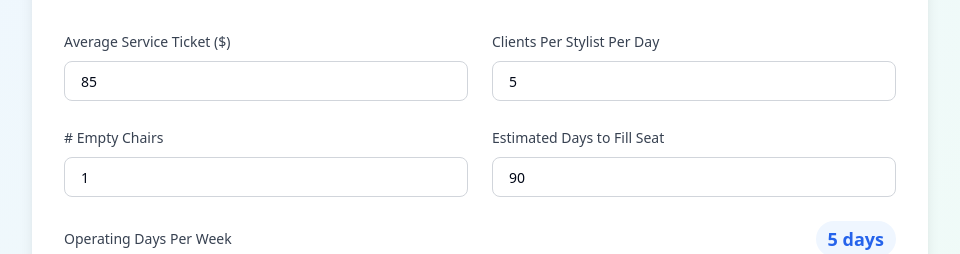
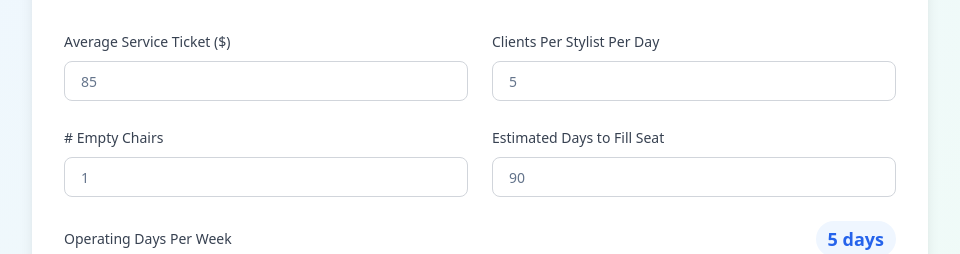
Before and after one commit to joncaldwell90/chair-loss-calculator-roi, a React (Vite) app: page / in a window 1280 px wide. Shown: the part 231-485 px from the top of the page, without its empty margins (160-1120 px from the left). Built offline with nearby package versions, Linux system fonts and the light colour scheme.

Commit message:
feat: Implement placeholder text and field highlighting
Show default input values as grey placeholder text. Highlight user-edited input fields in blue for better UX.

```diff
--- a/src/components/Calculator.tsx
+++ b/src/components/Calculator.tsx
@@ -6,11 +6,14 @@ import ResultsDisplay from "./ResultsDisplay";
 import { Card } from "@/components/ui/card";
 
 const Calculator = () => {
-  const [avgTicket, setAvgTicket] = useState(85);
-  const [clientsPerDay, setClientsPerDay] = useState(5);
-  const [emptyChairs, setEmptyChairs] = useState(1);
+  const [avgTicket, setAvgTicket] = useState(0);
+  const [clientsPerDay, setClientsPerDay] = useState(0);
+  const [emptyChairs, setEmptyChairs] = useState(0);
   const [daysOpen, setDaysOpen] = useState(5);
-  const [daysToFill, setDaysToFill] = useState(90);
+  const [daysToFill, setDaysToFill] = useState(0);
+
+  // Track which fields have been edited
+  const [editedFields, setEditedFields] = useState<Set<string>>(new Set());
 
   // Calculations
   const [weeklyRevPerChair, setWeeklyRevPerChair] = useState(0);
@@ -20,10 +23,16 @@ const Calculator = () => {
   const [yearlyLoss, setYearlyLoss] = useState(0);
 
   useEffect(() => {
+    // Use default values for calculation if field is empty
+    const effectiveAvgTicket = avgTicket || 85;
+    const effectiveClientsPerDay = clientsPerDay || 5;
+    const effectiveEmptyChairs = emptyChairs || 1;
+    const effectiveDaysToFill = daysToFill || 90;
+
     // Real-time calculations
-    const weeklyRev = avgTicket * clientsPerDay * daysOpen;
-    const lostRev = weeklyRev * emptyChairs;
-    const cumLoss = lostRev * (daysToFill / 7);
+    const weeklyRev = effectiveAvgTicket * effectiveClientsPerDay * daysOpen;
+    const lostRev = weeklyRev * effectiveEmptyChairs;
+    const cumLoss = lostRev * (effectiveDaysToFill / 7);
     const monthlyLossCalc = lostRev * 4.33; // Average weeks per month
     const yearlyLossCalc = lostRev * 52; // 52 weeks per year
 
@@ -35,19 +44,22 @@ const Calculator = () => {
   }, [avgTicket, clientsPerDay, emptyChairs, daysOpen, daysToFill]);
 
   const handleInputChange = (field: string, value: number) => {
+    // Mark field as edited
+    setEditedFields(prev => new Set(prev).add(field));
+
     // Validation
     switch (field) {
       case 'avgTicket':
-        if (value > 0) setAvgTicket(value);
+        if (value >= 0) setAvgTicket(value);
         break;
       case 'clientsPerDay':
-        if (value > 0) setClientsPerDay(value);
+        if (value >= 0) setClientsPerDay(value);
         break;
       case 'emptyChairs':
-        if (value >= 1 && Number.isInteger(value)) setEmptyChairs(value);
+        if (value >= 0 && Number.isInteger(value)) setEmptyChairs(value);
         break;
       case 'daysToFill':
-        if (value >= 1) setDaysToFill(value);
+        if (value >= 0) setDaysToFill(value);
         break;
     }
   };
@@ -67,6 +79,7 @@ const Calculator = () => {
             value={avgTicket}
             onChange={(value) => handleInputChange('avgTicket', value)}
             placeholder="85"
+            isEdited={editedFields.has('avgTicket')}
           />
 
           <InputField
@@ -75,6 +88,7 @@ const Calculator = () => {
             value={clientsPerDay}
             onChange={(value) => handleInputChange('clientsPerDay', value)}
             placeholder="5"
+            isEdited={editedFields.has('clientsPerDay')}
           />
 
           <InputField
@@ -84,6 +98,7 @@ const Calculator = () => {
             onChange={(value) => handleInputChange('emptyChairs', value)}
             placeholder="1"
             step={1}
+            isEdited={editedFields.has('emptyChairs')}
           />
 
           <InputField
@@ -92,6 +107,7 @@ const Calculator = () => {
             value={daysToFill}
             onChange={(value) => handleInputChange('daysToFill', value)}
             placeholder="90"
+            isEdited={editedFields.has('daysToFill')}
           />
         </div>
 
--- a/src/components/InputField.tsx
+++ b/src/components/InputField.tsx
@@ -10,9 +10,10 @@ interface InputFieldProps {
   onChange: (value: number) => void;
   placeholder?: string;
   step?: number;
+  isEdited?: boolean;
 }
 
-const InputField = ({ id, label, value, onChange, placeholder, step = 0.01 }: InputFieldProps) => {
+const InputField = ({ id, label, value, onChange, placeholder, step = 0.01, isEdited = false }: InputFieldProps) => {
   const [isActive, setIsActive] = useState(false);
 
   const handleChange = (e: React.ChangeEvent<HTMLInputElement>) => {
@@ -26,6 +27,9 @@ const InputField = ({ id, label, value, onChange, placeholder, step = 0.01 }: In
     setTimeout(() => setIsActive(false), 200);
   };
 
+  // Show placeholder value if input is empty
+  const displayValue = value === 0 ? '' : value;
+
   return (
     <div className="space-y-2">
       <Label htmlFor={id} className="text-sm font-medium text-gray-700">
@@ -34,14 +38,18 @@ const InputField = ({ id, label, value, onChange, placeholder, step = 0.01 }: In
       <Input
         id={id}
         type="number"
-        value={value}
+        value={displayValue}
         onChange={handleChange}
         onFocus={handleFocus}
         onBlur={handleBlur}
         placeholder={placeholder}
         step={step}
-        className={`w-full px-4 py-3 border border-gray-300 rounded-lg focus:ring-2 focus:ring-blue-500 focus:border-transparent transition-all duration-200 text-lg ${
-          isActive ? 'ring-2 ring-blue-200 shadow-md' : ''
+        className={`w-full px-4 py-3 border rounded-lg focus:ring-2 transition-all duration-200 text-lg ${
+          isEdited
+            ? 'border-blue-500 ring-2 ring-blue-200 shadow-md bg-blue-50'
+            : 'border-gray-300 focus:ring-blue-500 focus:border-transparent'
+        } ${
+          isActive && !isEdited ? 'ring-2 ring-blue-200 shadow-md' : ''
         }`}
       />
     </div>
```
